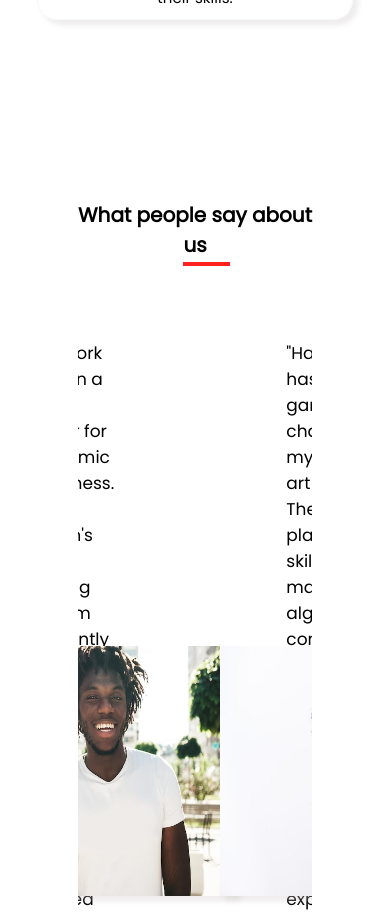
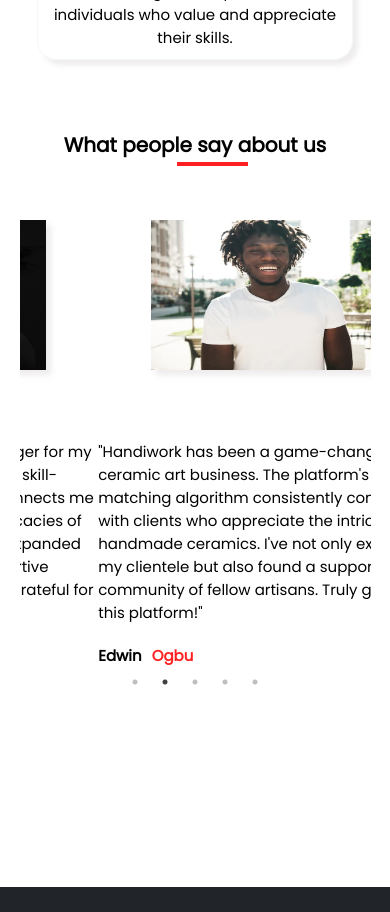
Before and after one commit to Cannyokpoto/page-handiwork, a React (Vite) app: page /about in a window 390 px wide. Shown: the part 2220-3132 px from the top of the page. Built offline with nearby package versions, Linux system fonts and the light colour scheme; a web font is replaced by a local one.

Commit message:
new commit

```diff
--- a/src/Components/Test/Client.css
+++ b/src/Components/Test/Client.css
@@ -47,3 +47,48 @@
 .testimonial span h4 span{
     color: var(--energyRed);
 }
+
+@media (max-width: 500px){
+
+    .testimonial{
+        width: 100%;
+        display: flex;
+        flex-direction: column;
+        justify-content: center;
+        align-items: center;
+        gap: 50px;
+        position: relative;
+        left: 20vw;
+    }
+
+    .testimonial img{
+        width: 70%;
+        height: 150px;
+        box-shadow: var(--boxShadow);
+    }
+
+    .testimonial span{
+        display: flex;
+        flex-direction: column;
+        justify-content: center;
+        align-items: flex-start;
+        width: 100%;
+        gap: 20px;
+    }
+
+    .testimonial span p{
+        font-size: 15px;
+    }
+
+    .testimonial span h4{
+        display: flex;
+        width: 100%;
+        gap: 10px;
+        font-size: 15px;
+        font-weight: 700;
+    }
+
+    .testimonial span h4 span{
+        color: var(--energyRed);
+    }
+}
--- a/src/Components/Testimonials/Testimonials.css
+++ b/src/Components/Testimonials/Testimonials.css
@@ -36,3 +36,35 @@
     left: 45%;
     bottom: -6px;
 }
+
+@media (max-width: 500px){
+
+    .my-container{
+        width: 90vw;
+        display: flex;
+        flex-direction: column;
+        align-items: center;
+        justify-content: center;
+        gap: 60px;
+        margin-top: 0;
+    }
+
+
+    .my-container .tag{
+        color: var(--energyBlack);
+        position: relative;
+        text-align: center;
+        font-size: 20px;
+        width: 100%;
+    }
+
+    .my-container .tag::after{
+        position: absolute;
+        content: "";
+        width: 20%;
+        height: 4px;
+        background-color: var(--energyRed);
+        left: 45%;
+        bottom: -6px;
+    }
+}
--- a/src/Pages/CSS/AboutPage.css
+++ b/src/Pages/CSS/AboutPage.css
@@ -30,6 +30,6 @@
         justify-content: center;
         margin-top: 80px;
         background-color: var(--energyWhite);
-        gap: 50px;
+        gap: 70px;
     }
 }
```
